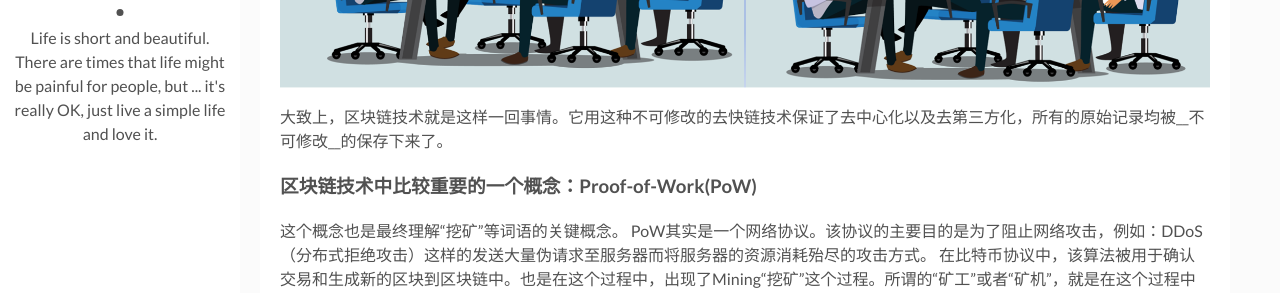
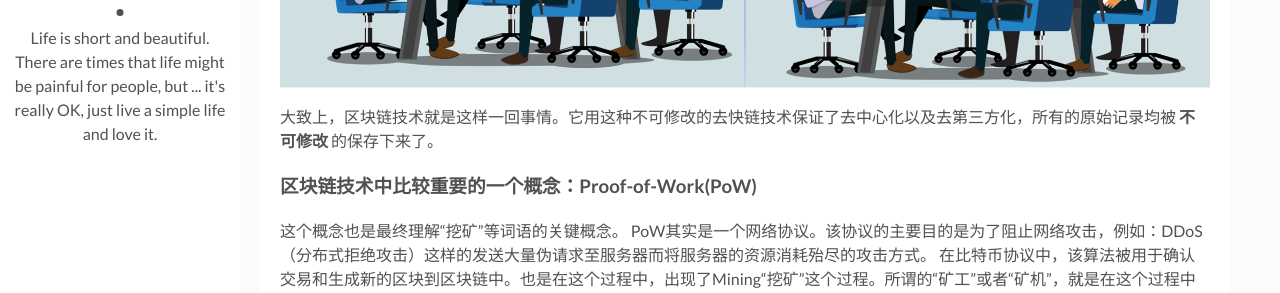
Before and after one commit to wowfrank/wowfrank.github.io, a Jekyll site: the page built from _posts/2018-06-10-blockchain-briefly-explained.markdown, in a window 1280 px wide and 900 px high, scrolled down 2557 px. Shown: the part 153-446 px from the top of the window. Built offline with Jekyll 4.4.1, drawn with Linux system fonts in a browser that asks for light colours; comment, search, counter and statistics services are not loaded.

Commit message:
fix bugs

```diff
--- a/_posts/2018-06-10-blockchain-briefly-explained.markdown
+++ b/_posts/2018-06-10-blockchain-briefly-explained.markdown
@@ -42,7 +42,7 @@ Answer: 区块链技术本身是非常高效率的，但是，是的，在解密
 
 ![How Blockchiain Works]({{site.baseurl}}/assets/img/blockchain-how-it-works-2.png)
 
-大致上，区块链技术就是这样一回事情。它用这种不可修改的去快链技术保证了去中心化以及去第三方化，所有的原始记录均被__不可修改__的保存下来了。
+大致上，区块链技术就是这样一回事情。它用这种不可修改的去快链技术保证了去中心化以及去第三方化，所有的原始记录均被 __不可修改__ 的保存下来了。
 
 ### __区块链技术中比较重要的一个概念：Proof-of-Work(PoW)__
 这个概念也是最终理解“挖矿”等词语的关键概念。
```
